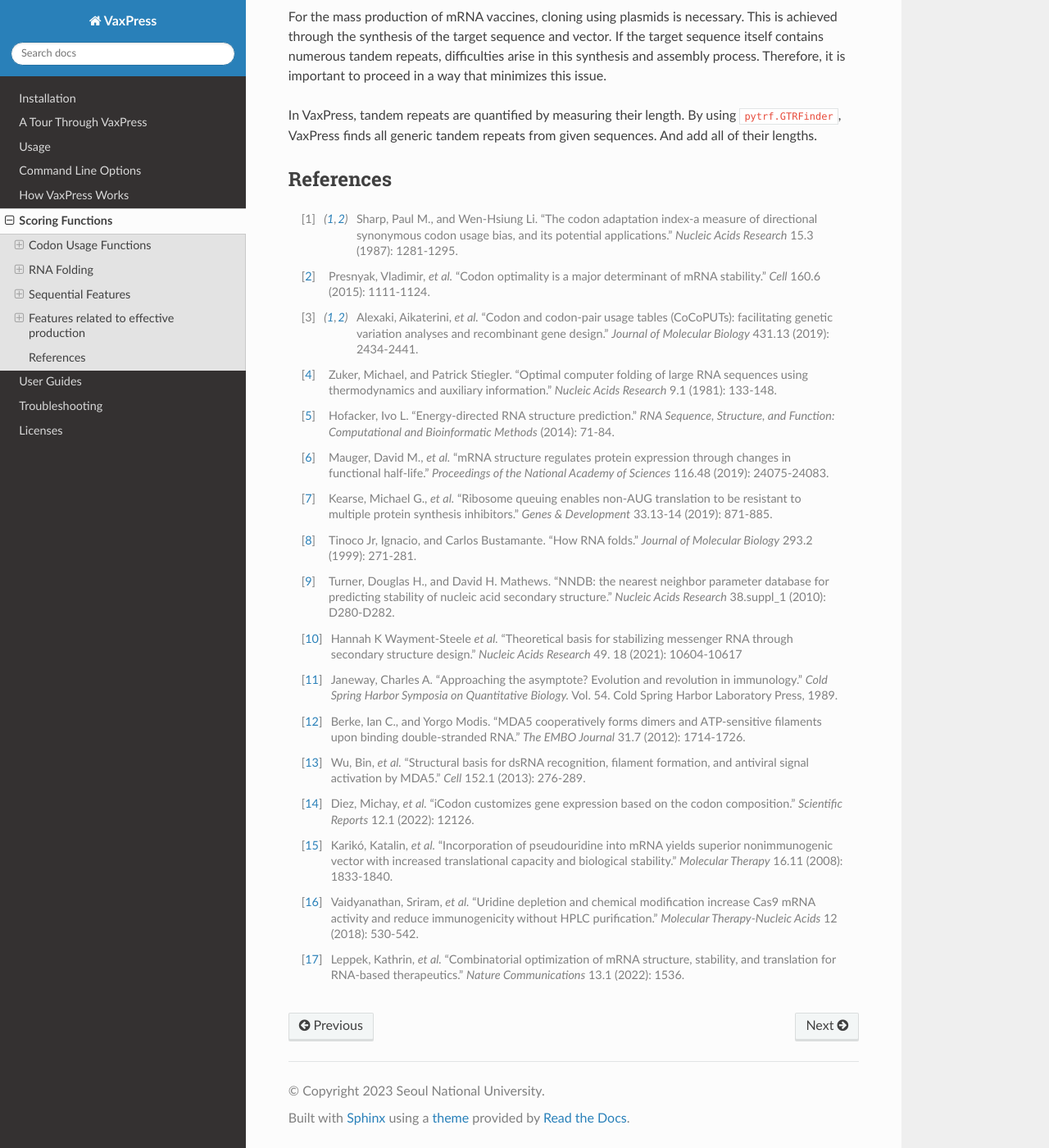
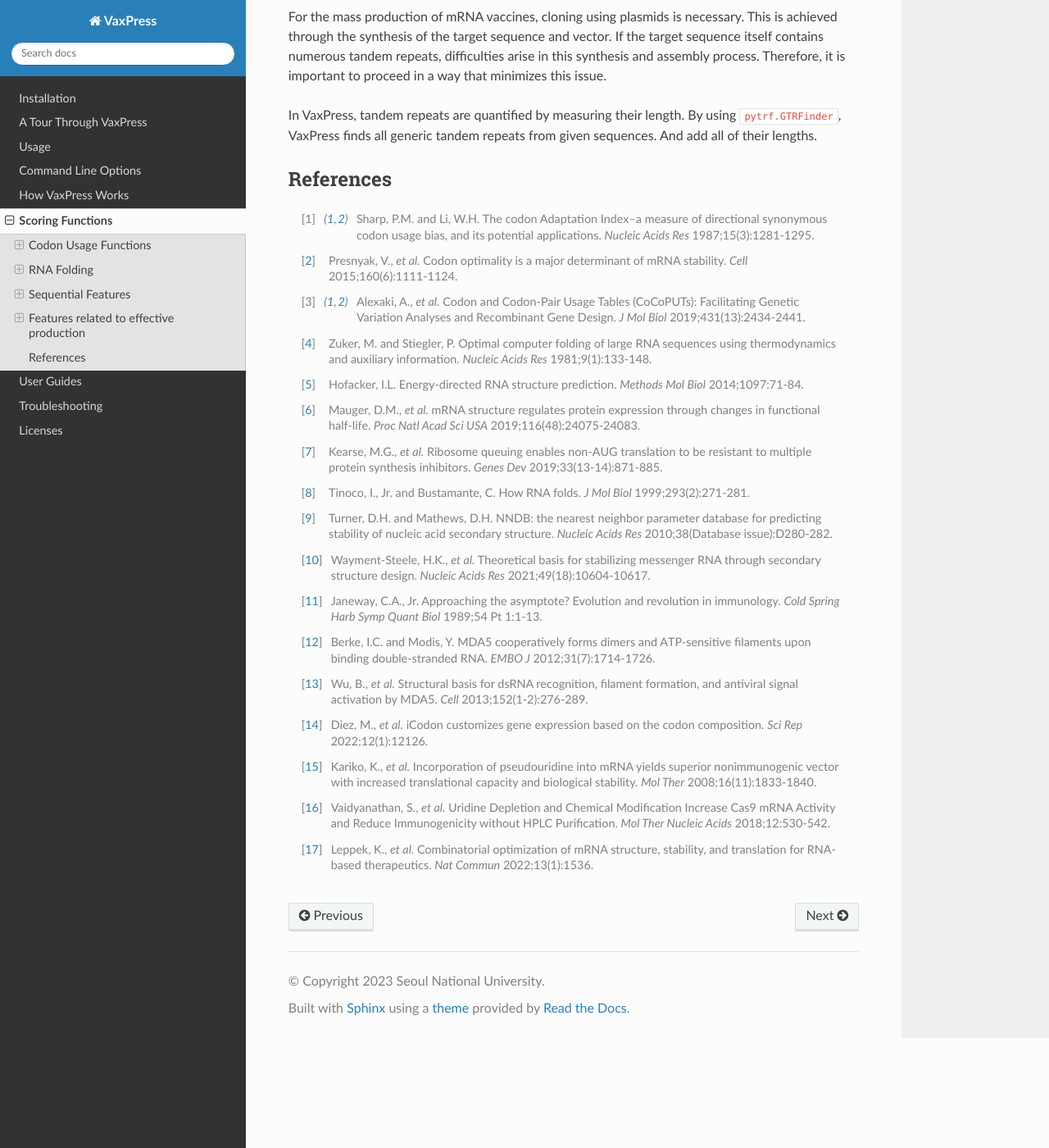
Before and after one commit to ChangLabSNU/VaxPress, a Sphinx documentation site: the page built from docs/scoring_functions.rst, in a window 1280 px wide and 1400 px high, scrolled down 4661 px. Shown: the whole window at 82% size. Built offline with Sphinx 7.4.7 and the Read the Docs theme 2.0.0, drawn with Linux system fonts in a browser that asks for light colours.

Commit message:
Fix inconsistencies in reference list.

```diff
--- a/docs/scoring_functions.rst
+++ b/docs/scoring_functions.rst
@@ -278,74 +278,68 @@ repeats from given sequences. And add all of their lengths.
 References
 ----------
 
-.. [#CAI] Sharp, Paul M., and Wen-Hsiung Li. "The codon adaptation index-a
-   measure of directional synonymous codon usage bias, and its potential
-   applications." *Nucleic Acids Research* 15.3 (1987): 1281-1295.
+.. [#CAI] Sharp, P.M. and Li, W.H. The codon Adaptation Index--a measure
+   of directional synonymous codon usage bias, and its potential applications.
+   *Nucleic Acids Res* 1987;15(3):1281-1295.
 
-.. [#Presnyak2015] Presnyak, Vladimir, *et al.* "Codon optimality is a
-   major determinant of mRNA stability." *Cell* 160.6 (2015): 1111-1124.
+.. [#Presnyak2015] Presnyak, V., *et al.* Codon optimality is a major
+   determinant of mRNA stability. *Cell* 2015;160(6):1111-1124.
 
-.. [#CoCoPUTs] Alexaki, Aikaterini, *et al.* "Codon and codon-pair usage
-   tables (CoCoPUTs): facilitating genetic variation analyses and
-   recombinant gene design." *Journal of Molecular Biology* 431.13
-   (2019): 2434-2441.
+.. [#CoCoPUTs] Alexaki, A., *et al.* Codon and Codon-Pair Usage Tables
+   (CoCoPUTs): Facilitating Genetic Variation Analyses and Recombinant
+   Gene Design. *J Mol Biol* 2019;431(13):2434-2441.
 
-.. [#Zuker1981] Zuker, Michael, and Patrick Stiegler. "Optimal computer
-   folding of large RNA sequences using thermodynamics and auxiliary
-   information." *Nucleic Acids Research* 9.1 (1981): 133-148.
+.. [#Zuker1981] Zuker, M. and Stiegler, P. Optimal computer folding of
+   large RNA sequences using thermodynamics and auxiliary information.
+   *Nucleic Acids Res* 1981;9(1):133-148.
 
-.. [#Hofacker2014] Hofacker, Ivo L. "Energy-directed RNA structure
-   prediction." *RNA Sequence, Structure, and Function: Computational
-   and Bioinformatic Methods* (2014): 71-84.
+.. [#Hofacker2014] Hofacker, I.L. Energy-directed RNA structure prediction.
+   *Methods Mol Biol* 2014;1097:71-84.
 
-.. [#Mauger2019] Mauger, David M., *et al.* "mRNA structure regulates
-   protein expression through changes in functional half-life."
-   *Proceedings of the National Academy of Sciences* 116.48 (2019):
-   24075-24083.
+.. [#Mauger2019] Mauger, D.M., *et al.* mRNA structure regulates protein
+   expression through changes in functional half-life. *Proc Natl
+   Acad Sci USA* 2019;116(48):24075-24083.
 
-.. [#Kearse2019] Kearse, Michael G., *et al.* "Ribosome queuing enables
-   non-AUG translation to be resistant to multiple protein synthesis
-   inhibitors." *Genes & Development* 33.13-14 (2019): 871-885.
+.. [#Kearse2019] Kearse, M.G., *et al.* Ribosome queuing enables non-AUG
+   translation to be resistant to multiple protein synthesis inhibitors.
+   *Genes Dev* 2019;33(13-14):871-885.
 
-.. [#Tinoco1999] Tinoco Jr, Ignacio, and Carlos Bustamante. "How RNA
-   folds." *Journal of Molecular Biology* 293.2 (1999): 271-281.
+.. [#Tinoco1999] Tinoco, I., Jr. and Bustamante, C. How RNA folds.
+   *J Mol Biol* 1999;293(2):271-281.
 
-.. [#NNDB]  Turner, Douglas H., and David H. Mathews. "NNDB: the nearest
-   neighbor parameter database for predicting stability of nucleic acid
-   secondary structure." *Nucleic Acids Research* 38.suppl_1 (2010):
-   D280-D282.
+.. [#NNDB] Turner, D.H. and Mathews, D.H. NNDB: the nearest neighbor
+   parameter database for predicting stability of nucleic acid secondary
+   structure. *Nucleic Acids Res* 2010;38(Database issue):D280-282.
 
-.. [#WS2021] Hannah K Wayment-Steele *et al.* "Theoretical basis for
-   stabilizing messenger RNA through secondary structure design."
-   *Nucleic Acids Research* 49. 18 (2021): 10604-10617
+.. [#WS2021] Wayment-Steele, H.K., *et al.* Theoretical basis for
+   stabilizing messenger RNA through secondary structure design.
+   *Nucleic Acids Res* 2021;49(18):10604-10617.
 
-.. [#Janeway1989] Janeway, Charles A. "Approaching the asymptote?
-   Evolution and revolution in immunology." *Cold Spring Harbor Symposia
-   on Quantitative Biology.* Vol. 54. Cold Spring Harbor Laboratory
-   Press, 1989.
+.. [#Janeway1989] Janeway, C.A., Jr. Approaching the asymptote?
+   Evolution and revolution in immunology. *Cold Spring Harb Symp
+   Quant Biol* 1989;54 Pt 1:1-13.
 
-.. [#Berke2012] Berke, Ian C., and Yorgo Modis. "MDA5 cooperatively
-   forms dimers and ATP-sensitive filaments upon binding double-stranded
-   RNA." *The EMBO Journal* 31.7 (2012): 1714-1726.
+.. [#Berke2012] Berke, I.C. and Modis, Y. MDA5 cooperatively forms
+   dimers and ATP-sensitive filaments upon binding double-stranded
+   RNA. *EMBO J* 2012;31(7):1714-1726.
 
-.. [#Wu2013] Wu, Bin, *et al.* "Structural basis for dsRNA recognition,
-   filament formation, and antiviral signal activation by MDA5." *Cell*
-   152.1 (2013): 276-289.
+.. [#Wu2013] Wu, B., *et al.* Structural basis for dsRNA recognition,
+   filament formation, and antiviral signal activation by MDA5.
+   *Cell* 2013;152(1-2):276-289.
 
-.. [#Diez2022] Diez, Michay, *et al.* "iCodon customizes gene expression
-   based on the codon composition." *Scientific Reports* 12.1 (2022):
-   12126.
+.. [#Diez2022] Diez, M., *et al.* iCodon customizes gene expression
+   based on the codon composition. *Sci Rep* 2022;12(1):12126.
 
-.. [#Kariko2008] Karikó, Katalin, *et al.* "Incorporation of pseudouridine
+.. [#Kariko2008] Kariko, K., *et al.* Incorporation of pseudouridine
    into mRNA yields superior nonimmunogenic vector with increased
-   translational capacity and biological stability." *Molecular Therapy*
-   16.11 (2008): 1833-1840.
+   translational capacity and biological stability.
+   *Mol Ther* 2008;16(11):1833-1840.
 
-.. [#Vaidyanathan2018] Vaidyanathan, Sriram, *et al.* "Uridine depletion
-   and chemical modification increase Cas9 mRNA activity and reduce
-   immunogenicity without HPLC purification." *Molecular
-   Therapy-Nucleic Acids* 12 (2018): 530-542.
+.. [#Vaidyanathan2018] Vaidyanathan, S., *et al.* Uridine Depletion
+   and Chemical Modification Increase Cas9 mRNA Activity and Reduce
+   Immunogenicity without HPLC Purification. *Mol Ther Nucleic Acids*
+   2018;12:530-542.
 
-.. [#Leppek2022] Leppek, Kathrin, *et al.* "Combinatorial optimization
-   of mRNA structure, stability, and translation for RNA-based
-   therapeutics." *Nature Communications* 13.1 (2022): 1536.
+.. [#Leppek2022] Leppek, K., *et al.* Combinatorial optimization of
+   mRNA structure, stability, and translation for RNA-based
+   therapeutics. *Nat Commun* 2022;13(1):1536.
```
